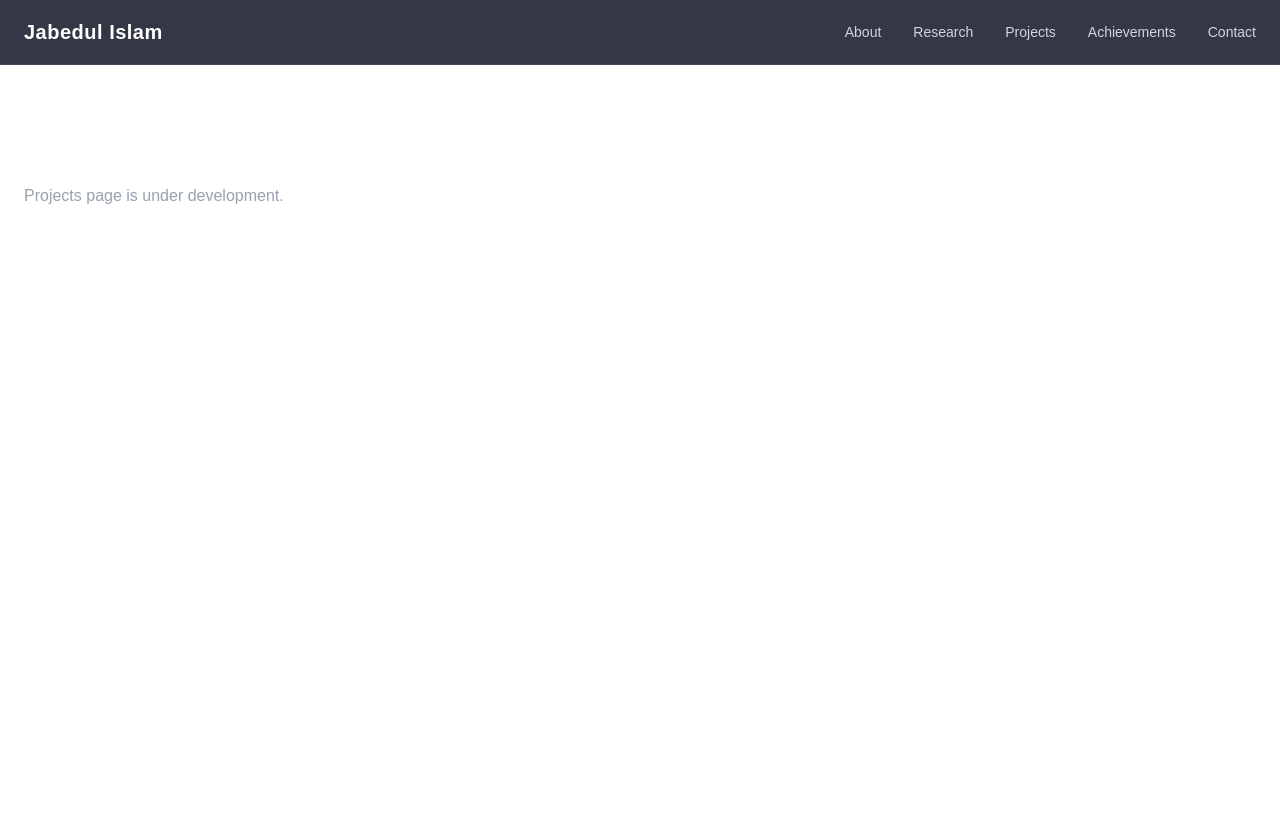
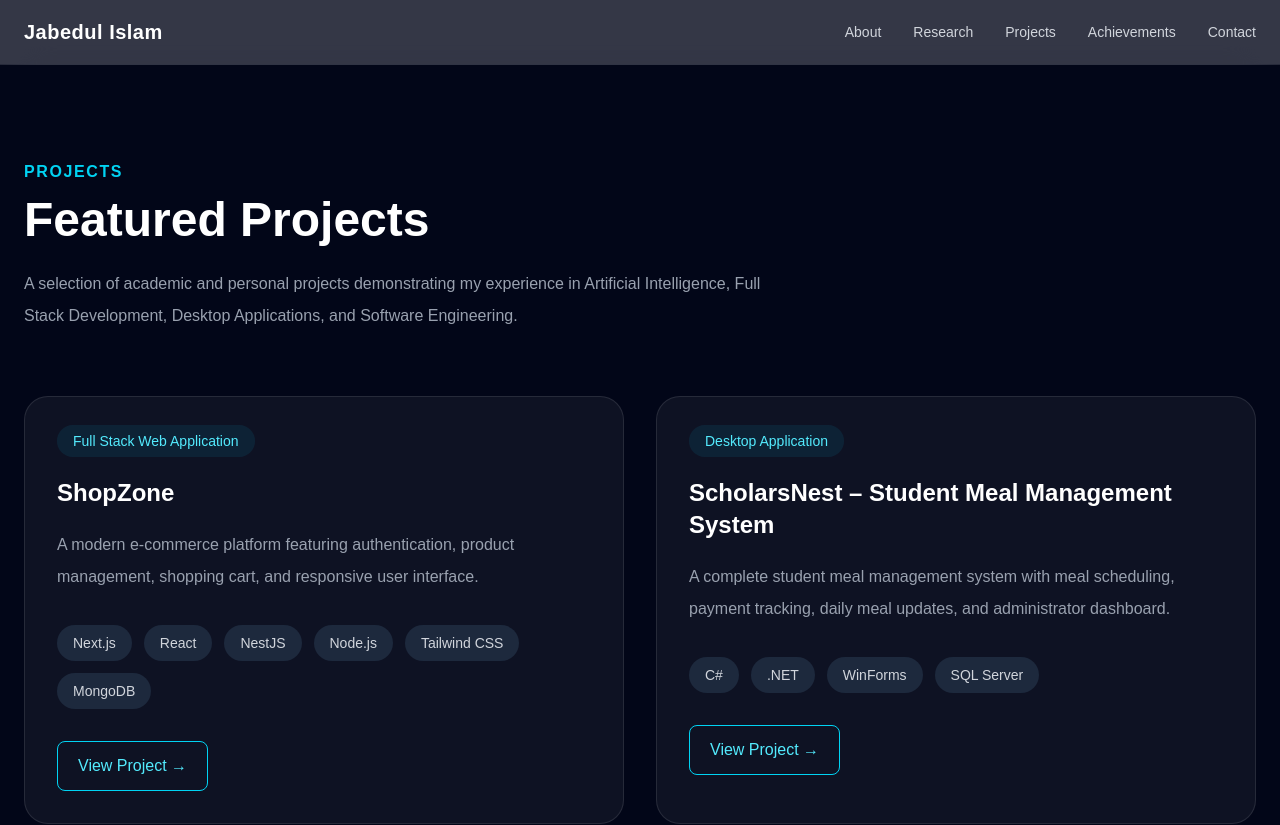
Before and after one commit to jabedulislam83/portfolio, a Next.js app: page /projects in a window 1280 px wide. Shown: the top 825 px of the page. Before the commit the page ends 800 px from the top, so only its background shows below. Built offline with nearby package versions, Linux system fonts and the light colour scheme.

Commit message:
feat: add project page

```diff
--- a/app/projects/page.tsx
+++ b/app/projects/page.tsx
@@ -1,18 +1,13 @@
 import Navbar from "@/components/layout/Navbar";
+import Projects from "@/components/projects/Projects";
 
 export default function ProjectsPage() {
   return (
     <>
       <Navbar />
 
-      <main className="mx-auto max-w-7xl px-6 pt-28 pb-20">
-        <h1 className="text-5xl font-bold text-white">
-          Projects
-        </h1>
-
-        <p className="mt-6 text-gray-400">
-          Projects page is under development.
-        </p>
+      <main className="pt-16">
+        <Projects />
       </main>
     </>
   );
--- /dev/null
+++ b/components/projects/Projects.tsx
@@ -0,0 +1,153 @@
+const projects = [
+  {
+    title: "ShopZone",
+    category: "Full Stack Web Application",
+    description:
+      "A modern e-commerce platform featuring authentication, product management, shopping cart, and responsive user interface.",
+    technologies: [
+      "Next.js",
+      "React",
+      "NestJS",
+      "Node.js",
+      "Tailwind CSS",
+      "MongoDB",
+    ],
+    github: "#",
+  },
+
+  {
+    title: "ScholarsNest – Student Meal Management System",
+    category: "Desktop Application",
+    description:
+      "A complete student meal management system with meal scheduling, payment tracking, daily meal updates, and administrator dashboard.",
+    technologies: [
+      "C#",
+      ".NET",
+      "WinForms",
+      "SQL Server",
+    ],
+    github: "#",
+  },
+
+  {
+    title: "AwayCare – Pet Home",
+    category: "Web Application",
+    description:
+      "A responsive pet adoption and pet care platform that helps users explore pets and manage adoption requests.",
+    technologies: [
+      "HTML",
+      "CSS",
+      "JavaScript",
+      "PHP",
+      "MySQL",
+    ],
+    github: "#",
+  },
+
+  {
+    title: "E-Ticketing System",
+    category: "Desktop Application",
+    description:
+      "A Java desktop application for ticket booking and management with user-friendly interface.",
+    technologies: [
+      "Java",
+      "Java Swing",
+      "MySQL",
+    ],
+    github: "#",
+  },
+
+  {
+    title: "AI Disease Classification System",
+    category: "Artificial Intelligence",
+    description:
+      "An AI-powered disease classification framework using deep learning and computer vision techniques for medical image analysis.",
+    technologies: [
+      "Python",
+      "YOLO",
+      "OpenCV",
+      "TensorFlow",
+    ],
+    github: "#",
+  },
+
+  {
+    title: "Personal Portfolio Website",
+    category: "Portfolio",
+    description:
+      "A responsive portfolio website built with Next.js showcasing projects, research, achievements, and technical skills.",
+    technologies: [
+      "Next.js",
+      "TypeScript",
+      "Tailwind CSS",
+    ],
+    github: "#",
+  },
+];
+
+export default function Projects() {
+  return (
+    <section className="bg-slate-950 py-24">
+      <div className="mx-auto max-w-7xl px-6">
+
+        <p className="text-cyan-400 font-semibold uppercase tracking-widest">
+          Projects
+        </p>
+
+        <h1 className="mt-3 text-5xl font-bold text-white">
+          Featured Projects
+        </h1>
+
+        <p className="mt-6 max-w-3xl leading-8 text-gray-400">
+          A selection of academic and personal projects demonstrating my
+          experience in Artificial Intelligence, Full Stack Development,
+          Desktop Applications, and Software Engineering.
+        </p>
+
+        <div className="mt-16 grid gap-8 md:grid-cols-2">
+
+          {projects.map((project) => (
+            <div
+              key={project.title}
+              className="rounded-3xl border border-white/10 bg-white/5 p-8 transition duration-300 hover:border-cyan-400 hover:-translate-y-1"
+            >
+              <span className="rounded-full bg-cyan-500/10 px-4 py-2 text-sm text-cyan-300">
+                {project.category}
+              </span>
+
+              <h2 className="mt-6 text-2xl font-bold text-white">
+                {project.title}
+              </h2>
+
+              <p className="mt-5 leading-8 text-gray-400">
+                {project.description}
+              </p>
+
+              <div className="mt-8 flex flex-wrap gap-3">
+                {project.technologies.map((tech) => (
+                  <span
+                    key={tech}
+                    className="rounded-full bg-slate-800 px-4 py-2 text-sm text-gray-300"
+                  >
+                    {tech}
+                  </span>
+                ))}
+              </div>
+
+              <a
+                href={project.github}
+                target="_blank"
+                rel="noopener noreferrer"
+                className="mt-8 inline-block rounded-lg border border-cyan-400 px-5 py-3 text-cyan-300 transition hover:bg-cyan-400 hover:text-slate-950"
+              >
+                View Project →
+              </a>
+            </div>
+          ))}
+
+        </div>
+
+      </div>
+    </section>
+  );
+}
```
